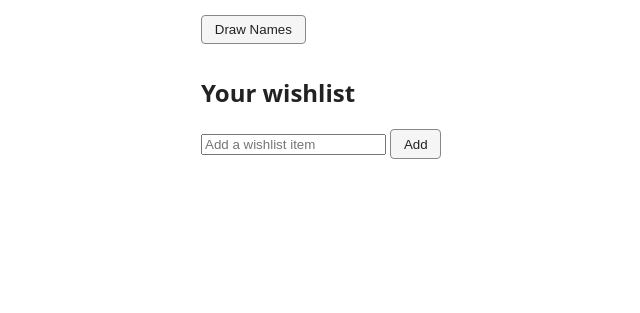
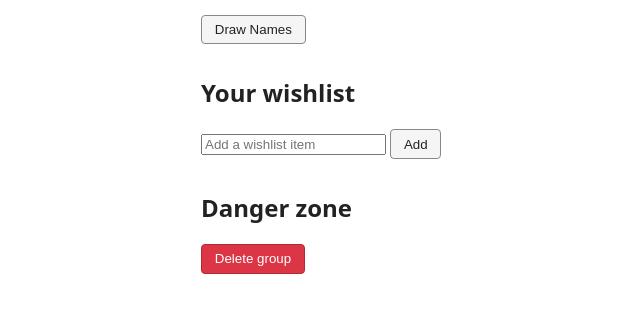
Before and after one commit to lykaz/wichteln, a Flask app: template app/templates/group.html in a window 1280 px wide. Shown: the part 327-640 px from the top of the page, without its empty margins (119-759 px from the left). Run offline with Flask 3, Linux system fonts and the light colour scheme; the template is opened without the code that fills it, so the values that code supplies are empty.

Commit message:
group deletion

```diff
--- a/app/app.py
+++ b/app/app.py
@@ -386,5 +386,24 @@ def exclusion_delete(group_id, user_id_a, user_id_b):
     return redirect(url_for("group_detail", group_id=group_id))
 
 
+@app.route("/groups/<int:group_id>/delete", methods=["POST"])
+@login_required
+def group_delete(group_id):
+    user = current_user()
+    db = get_db()
+    group = get_group_or_404(group_id, user["id"])
+    if group["owner_id"] != user["id"]:
+        abort(403)
+
+    db.execute("DELETE FROM assignments WHERE group_id = ?", (group_id,))
+    db.execute("DELETE FROM wishlist_items WHERE group_id = ?", (group_id,))
+    db.execute("DELETE FROM exclusions WHERE group_id = ?", (group_id,))
+    db.execute("DELETE FROM group_members WHERE group_id = ?", (group_id,))
+    db.execute("DELETE FROM groups WHERE id = ?", (group_id,))
+    db.commit()
+    flash(f"Group \"{group['name']}\" was deleted.")
+    return redirect(url_for("index"))
+
+
 init_db()
 threading.Thread(target=backup_loop, daemon=True).start()
--- a/app/static/style.css
+++ b/app/static/style.css
@@ -55,6 +55,12 @@ form.inline {
   color: inherit;
 }
 
+.button-danger {
+  background: #dc3545;
+  border-color: #b02a37;
+  color: #fff;
+}
+
 .tag {
   font-size: 0.8em;
   color: #666;
--- a/app/templates/group.html
+++ b/app/templates/group.html
@@ -85,4 +85,14 @@
       <button type="submit">Add</button>
     </form>
   </section>
+
+  {% if user['id'] == group['owner_id'] %}
+    <section>
+      <h2>Danger zone</h2>
+      <form method="post" action="{{ url_for('group_delete', group_id=group['id']) }}"
+            onsubmit="return confirm('Delete this group and all its wishlists/assignments? This cannot be undone.');">
+        <button type="submit" class="button-danger">Delete group</button>
+      </form>
+    </section>
+  {% endif %}
 {% endblock %}
```
